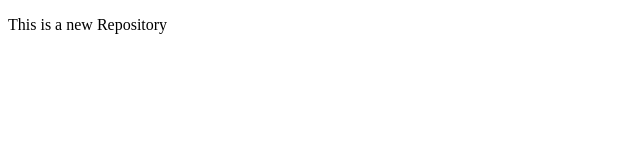
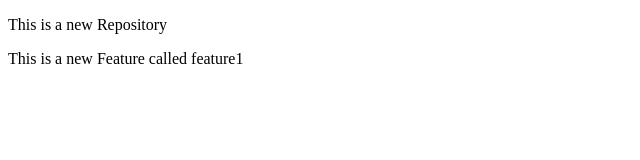
Before and after one commit to IshaanMNNIT/LocalRepo, a plain HTML site: page index.html in a window 1280 px wide. Shown: the whole page, without its empty margins (0-640 px from the left). Drawn offline with Linux system fonts and the light colour scheme.

Commit message:
Feature Added to feature1 Branch

```diff
--- a/index.html
+++ b/index.html
@@ -7,5 +7,6 @@
 </head>
 <body>
     <p>This is a new Repository</p>
+    <p>This is a new Feature called feature1</p>
 </body>
 </html>
```
